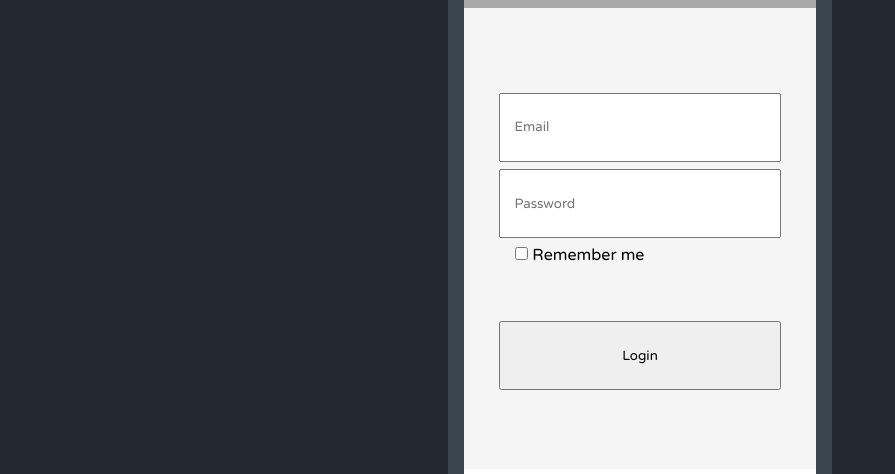
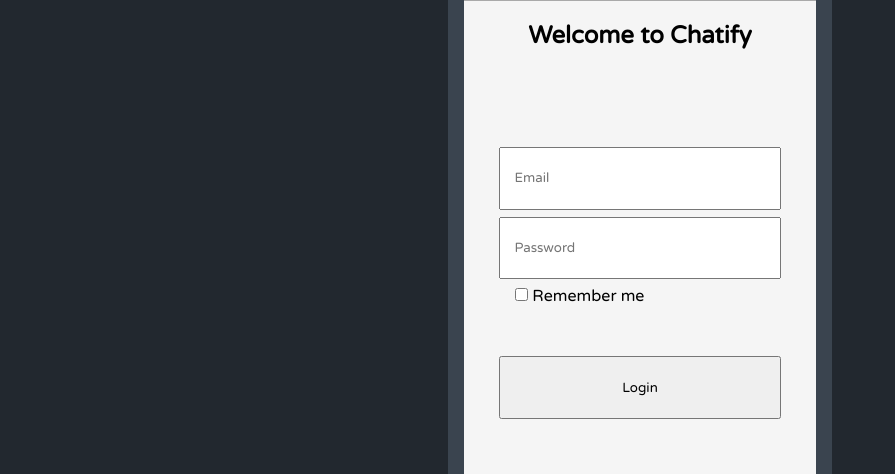
Before and after one commit to Abdifatah-Abdi/Chatify-Old, a website built with Vite: page login.html in a window 1280 px wide. Shown: the part 85-559 px from the top of the page, without its empty margins (0-895 px from the left). Built offline with nearby package versions, Linux system fonts and the light colour scheme.

Commit message:
added welcome to chatify on login page

```diff
--- a/login.html
+++ b/login.html
@@ -22,6 +22,7 @@
 <body>
     <div class="login-container">
         <div id="container-1">LOGIN</div>
+        <div id="welcome">Welcome to Chatify</div>
         <div id="container-2">
             <input type="email" name="" id="" placeholder="Email">
             <input type="password" name="" id="" placeholder="Password">
--- a/stylesheets/login.css
+++ b/stylesheets/login.css
@@ -27,6 +27,18 @@
     font-size: 1.5em;
     font-weight: bold;
     border-radius: 0.5em 0.5em 0em 0em;
+}
+
+#welcome {
+    height: 10%;
+    width: 100%;
+    background-color: whitesmoke;
+    color: black;
+    display: flex;
+    justify-content: center;
+    align-items: center;
+    font-size: 1.5em;
+    font-weight: bold;
 }
 
 #container-2 {
```
